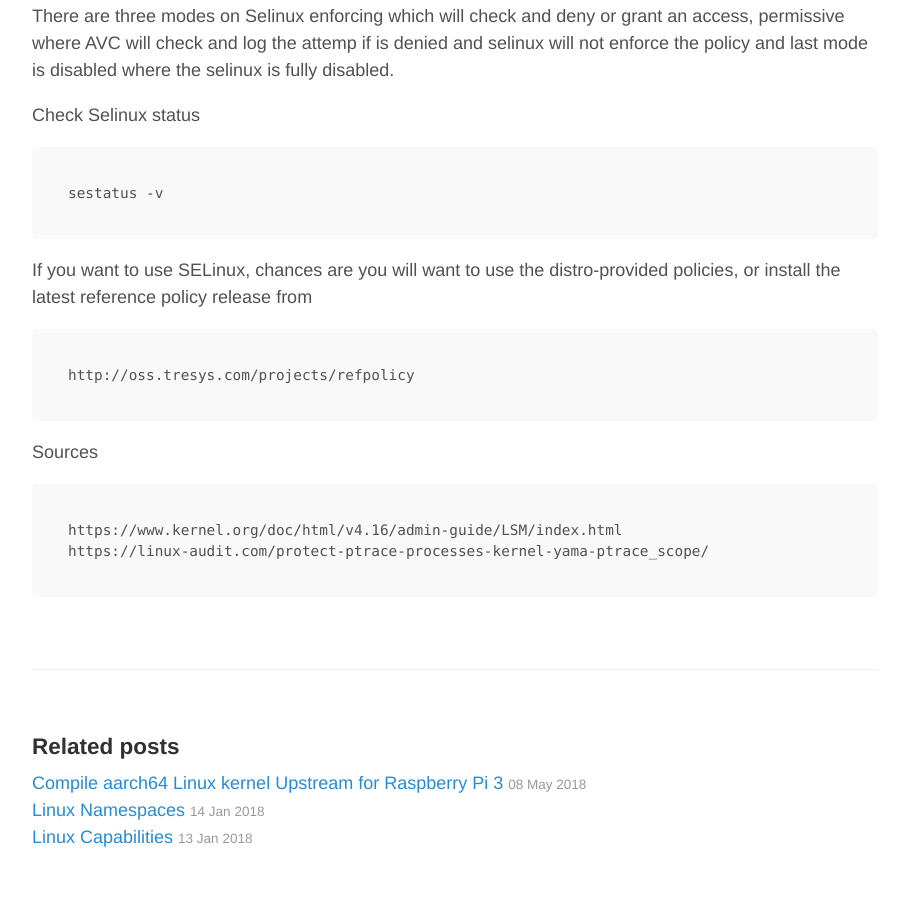
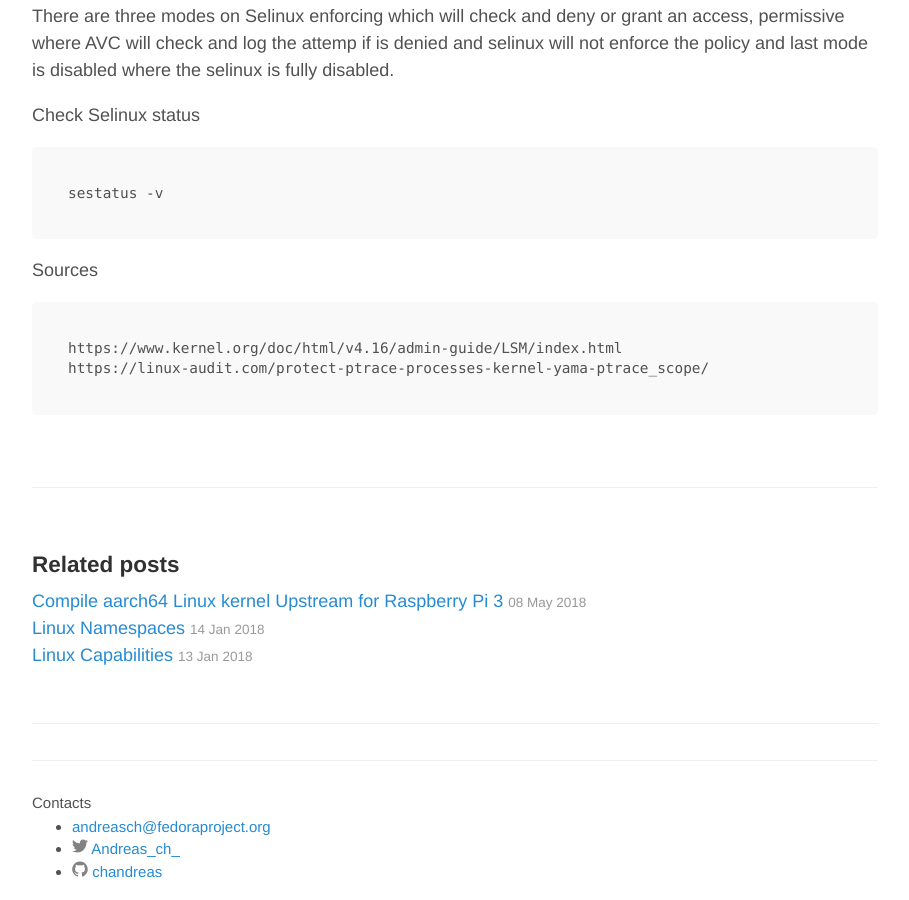
Before and after one commit to ChAndreas/chandreas.github.io, a Jekyll site: the page built from _posts/2018-05-09-lsm.md, in a window 1280 px wide and 900 px high, scrolled down 2240 px. Shown: the whole window, without its empty margins (185-1094 px from the left). Built offline with Jekyll 4.4.1, drawn with Linux system fonts in a browser that asks for light colours.

Commit message:
Update 2018-05-09-lsm.md

```diff
--- a/_posts/2018-05-09-lsm.md
+++ b/_posts/2018-05-09-lsm.md
@@ -64,10 +64,6 @@ Check Selinux status
 
 	sestatus -v
 
-If you want to use SELinux, chances are you will want to use the distro-provided policies, or install the latest reference policy release from
-
-	http://oss.tresys.com/projects/refpolicy
-
 
 Sources
 
```
